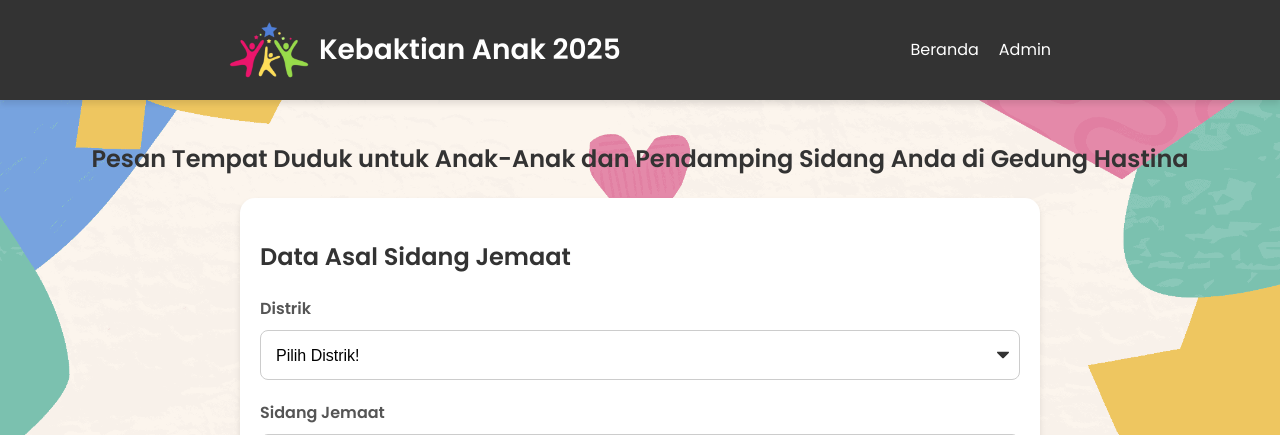
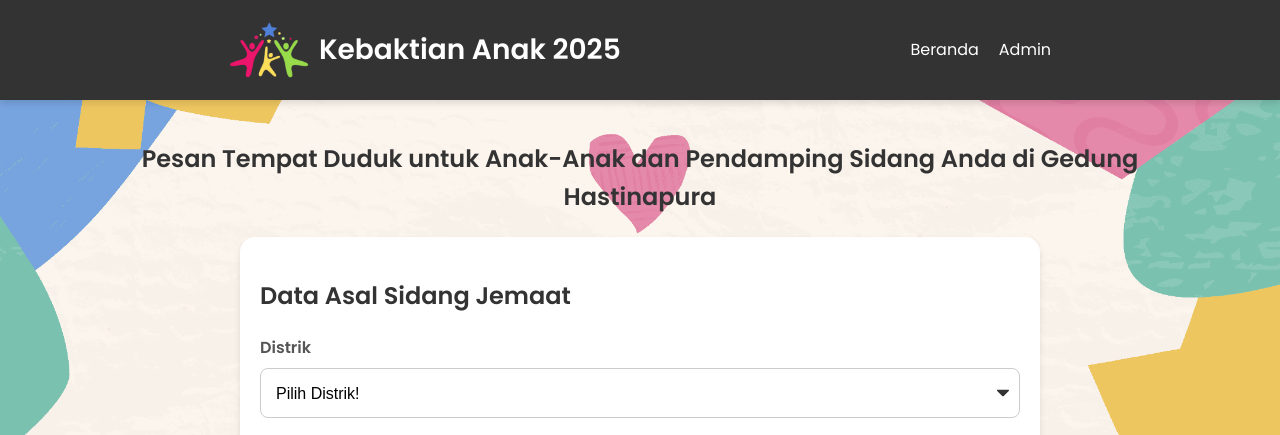
Before and after one commit to Azurazz/gereja_booking, a Node server app: template views/bookings/hastina.ejs in a window 1280 px wide. Shown: the top 435 px of the page. Run offline with Node 20, Linux system fonts and the light colour scheme; the template is opened without the code that fills it, so the values that code supplies are empty.

```diff
--- a/views/bookings/hastina.ejs
+++ b/views/bookings/hastina.ejs
@@ -4,7 +4,7 @@
 <head>
     <meta charset="UTF-8">
     <meta name="viewport" content="width=device-width, initial-scale=1.0">
-    <title>Booking - Gedung Hastina</title>
+    <title>Booking - Gedung Hastinapura</title>
 
     <link rel="stylesheet" href="/css/styles.css">
     <link rel="stylesheet" href="https://cdnjs.cloudflare.com/ajax/libs/font-awesome/6.0.0/css/all.min.css">
@@ -69,7 +69,7 @@
     <%- include('../partials/header') %>
 
     <main class="container">
-        <h2 class="text-center">Pesan Tempat Duduk untuk Anak-Anak dan Pendamping Sidang Anda di Gedung Hastina</h2>
+        <h2 class="text-center">Pesan Tempat Duduk untuk Anak-Anak dan Pendamping Sidang Anda di Gedung Hastinapura</h2>
 
         <div id="alertMessage" style="display: none; padding: 10px; margin-top: 10px;"></div>
 
```
Also changed, not shown: routes/booking.js (+3 -55 lines), views/admin-dashboard.ejs (+0 -90 lines).
